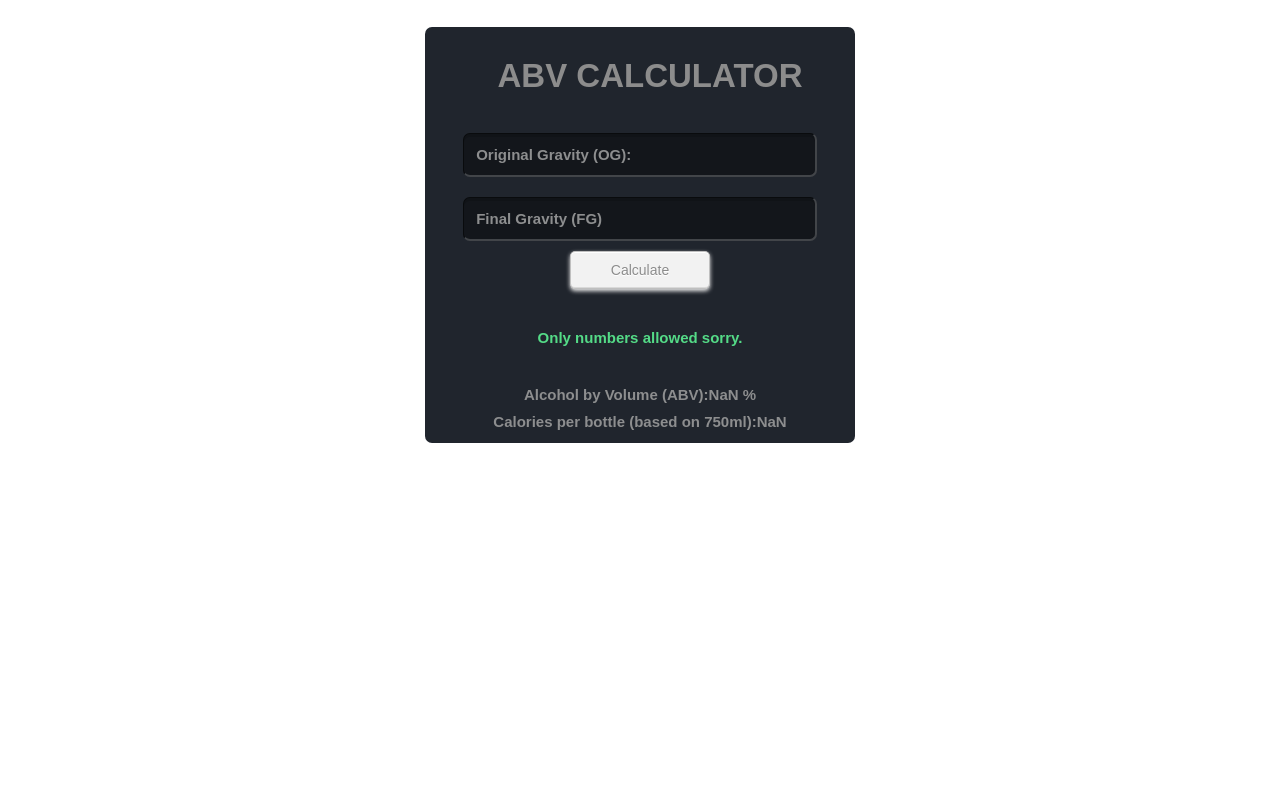
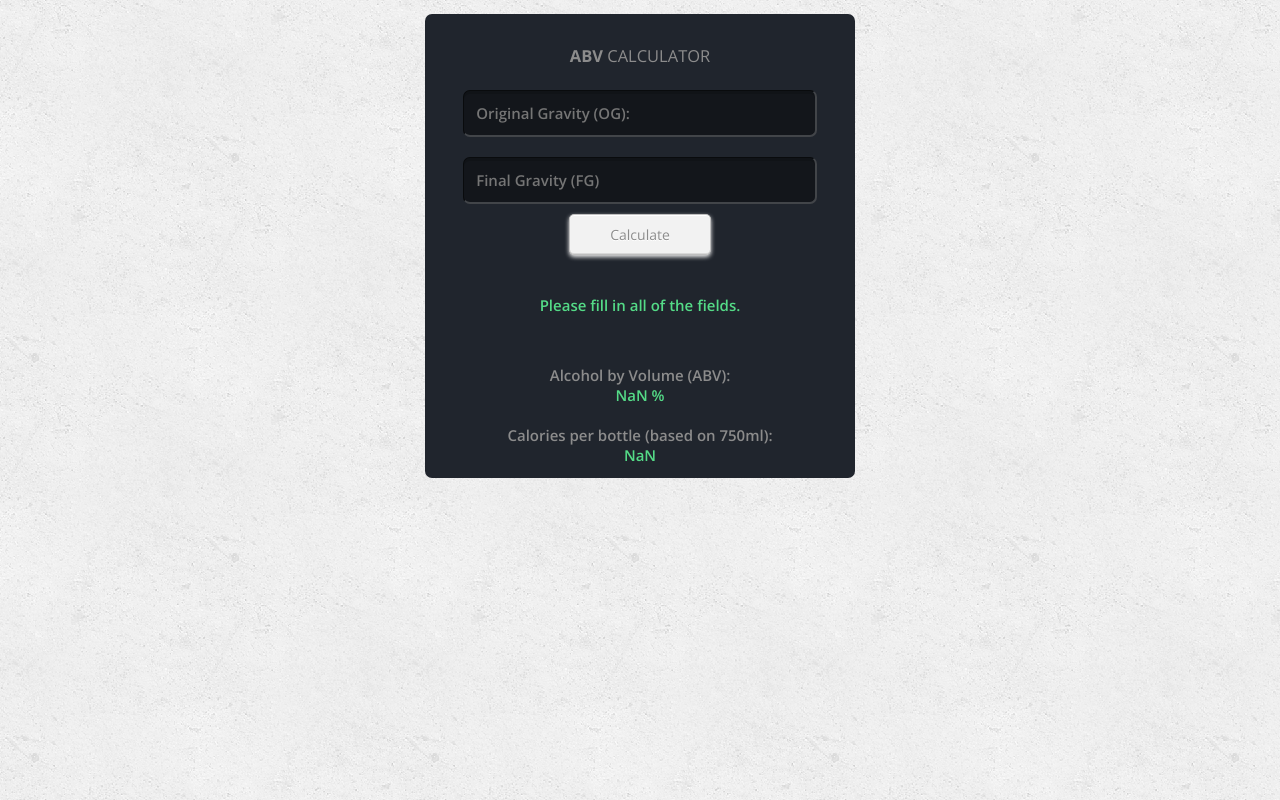
Before and after one commit to SH00KS/crooks-and-bones-ABV-calculator, a plain HTML site: page index.html in a window 1280 px wide. Both pictures are taken after a click on the button "Calculate". Drawn offline with nearby package versions, Linux system fonts and the light colour scheme.

Commit message:
CSS styling
Bit more styling and fix of error handling.

```diff
--- a/abv.js
+++ b/abv.js
@@ -1,5 +1,9 @@
 
 	function calculateAlcoholByVolume(e) {
+
+	  var result =  validateInput();
+
+
 		var originalGravity = document.getElementById('originalGravityText').value;
 		var finalGravity = document.getElementById('finalGravityText').value;
 
@@ -8,58 +12,43 @@
 		var roundedAbv = parseFloat(abv).toFixed(2);
 
 		var abvResult = document.getElementById('ABVResult');
-	abvResult.innerHTML = "Alcohol by Volume (ABV):" + roundedAbv + " %";
+		abvResult.innerHTML = "<span class='resultsLabel'>Alcohol by Volume (ABV): <br></span>" + roundedAbv + " %";
 
 		//Maths equation for calories
 		var calories = 26.40 * abv * 1.6;
 		var roundedCalories = parseFloat(calories).toFixed(2);
 
 		var caloriesResult = document.getElementById('caloriesResult');
-	caloriesResult.innerHTML = "Calories per bottle (based on 750ml):" + roundedCalories;
+		caloriesResult.innerHTML = "<span class='resultsLabel'>Calories per bottle (based on 750ml): <br></span>" + roundedCalories;
 
 		var alertBox = document.getElementById('alertBox');
 
-		if (finalGravity > originalGravity) {
-			alertBox.innerHTML = ('The final gravity should be lower than the original gravity');
 	}
 
-		if (!originalGravity || !finalGravity){
-			alertBox.innerHTML = ('Please fill in all of the fields');
-		}
+	function validateInput(){
 
-		if (isNaN(finalGravity || originalGravity)){
-			alertBox.innerHTML = ('Only numbers allowed sorry.');
-		}
-
-	}
+		var originalGravity = document.getElementById('originalGravityText').value;
+		var finalGravity = document.getElementById('finalGravityText').value;
+		var alertBox = document.getElementById('alertBox');
 
 
-
-
-function validateInput(e){
-	var originalGravity = document.getElementById('originalGravityText').value;
-	var finalGravity = document.getElementById('finalGravityText').value;
-
-	if (finalGravity > originalGravity) {
-			alertBox.innerHTML = ('The final gravity should be lower than the original gravity');
+    	if (!originalGravity || !finalGravity){
+				alertBox.innerHTML = ('Please fill in all of the fields.');
 				return false;
 			}
 
-		if (!originalGravity || !finalGravity){
-			alertBox.innerHTML = ('Please fill in all of the fields');
-			return false;
-		}
-
-		if (isNaN(finalGravity || originalGravity)){
+      	if (isNaN(finalGravity) || isNaN(originalGravity)){
 				alertBox.innerHTML = ('Only numbers allowed sorry.');
 				return false;
 			}
 
-		if (booleanValue == true){
-			alert('hi')
+		if (finalGravity > originalGravity) {
+				alertBox.innerHTML = ('The final gravity should be lower than the original gravity.');
+				return false;
 			}
 
+				alertBox.innerHTML = ('');
+			return true;
 	}
 
-
 document.getElementById("calculateButton").onclick = calculateAlcoholByVolume;
--- a/index.html
+++ b/index.html
@@ -8,27 +8,27 @@
   <meta name="description" content="Crooks & Bones Wine Co. - ABV Calculator">
   <meta name="author" content="SitePoint">
   <link rel="stylesheet" type="text/css" href="style.css">
-
   <!--[if lt IE 9]>
   <script src="http://html5shiv.googlecode.com/svn/trunk/html5.js"></script>
   <![endif]-->
+
 </head>
 <body>
 	<div class="calculator">
 		<div>
 				<div class="calculator-head">
-					<h2>ABV CALCULATOR</h2>
+					<h2>ABV <span class="font-light">CALCULATOR</class></h2>
 				</div>
 			<form>
 				<div>
 					<div>
-						<input class="calc-field" type="text" name="originalGravity" id="originalGravityText" value="Original Gravity (OG):"/>
+						<input class="calc-field" type="text" name="originalGravity" id="originalGravityText" placeholder="Original Gravity (OG):"/>
 					</div>
 				</div>
 
 				<div>
 					<div>
-						<input class="calc-field" type="text" name="finalGravity" id="finalGravityText" value="Final Gravity (FG)"/>
+						<input class="calc-field" type="text" name="finalGravity" id="finalGravityText" placeholder="Final Gravity (FG)"/>
 					</div>
 				</div>
 
@@ -46,7 +46,6 @@
 	</div>
 	</div>
 
-
 <!-- JS includes -->
 <script type="text/javascript" src="abv.js"></script>
 <!-- JS includes End-->
--- a/style.css
+++ b/style.css
@@ -1,5 +1,12 @@
+@import url(http://fonts.googleapis.com/css?family=Open+Sans:300italic,400italic,600italic,800italic,400,300,600,700,800&subset=latin,cyrillic-ext);
+
+body {
+    background-image: url('img/bg.png');
+}
+
 .calculator {
     width: 34%;
+    min-width: 210px;
     text-align: center;
     margin: 0 auto;
     background: #20252D;
@@ -8,7 +15,7 @@
     -moz-border-radius: 7px;
     -o-border-radius: 7px;
     padding-bottom: 3px;
-    font-family: 'arial', sans-serif;
+    font-family: 'Open Sans', Helvetica, Arial, sans-serif;
     font-weight: 600;
     color: #8D8E8F;
     font-size: 15px;
@@ -16,11 +23,12 @@
 
 .calculator-head h2 {
     color: #8c8c8c;
-    font-size: 33px;
+    font-size: 110%;
     font-weight: 700;
-    margin-left: 20px;
-    font-family: 'arial', sans-serif;
+    /*margin-left: 20px;*//
+    font-family: 'Open Sans', Helvetica, Arial, sans-serif;
     padding-top: 30px;
+    font-weight: 700;
 }
 
 .calc-field {
@@ -44,7 +52,7 @@
     -webkit-box-shadow: inset 0px 3px 0px 0px rgba(5, 5, 5, 0.15);
     -o-box-shadow: inset 0px 3px 0px 0px rgba(5, 5, 5, 0.15);
     -moz-box-shadow: inset 0px 3px 0px 0px rgba(5, 5, 5, 0.15);
-    font-family: 'arial', sans-serif;
+    font-family: 'Open Sans', Helvetica, Arial, sans-serif;
 }
 
 #calculateButton{
@@ -54,7 +62,7 @@
  border-radius: 5px 5px 5px 5px;
  -webkit-border-radius: 5px 5px 5px 5px;
  -moz-border-radius: 5px 5px 5px 5px;
- font-family: 'arial', sans-serif;
+ font-family: 'Open Sans', Helvetica, Arial, sans-serif;
  width: auto;
  height: auto;
  font-size: 14px;
@@ -77,10 +85,25 @@
 }
 
 #alertBox{
-	padding: 40px 0px 40px ;
+	padding: 40px 5px 40px 5px;
 	color: #54db87;
+}
+
+.resultsLabel{
+    color: #8c8c8c;
+    padding: 40px 5px 40px 5px;
 }
 
 #caloriesResult{
 	padding: 10px 0px 10px ;
+    color: #54db87;
 }
+
+#ABVResult{
+    padding: 10px 0px 10px ;
+    color: #54db87;
+}
+
+.font-light {
+    font-weight: 400;
+}
```
Also changed, not shown: img/bg.png (added). Lines whose indentation alone changed are shown as unchanged.
